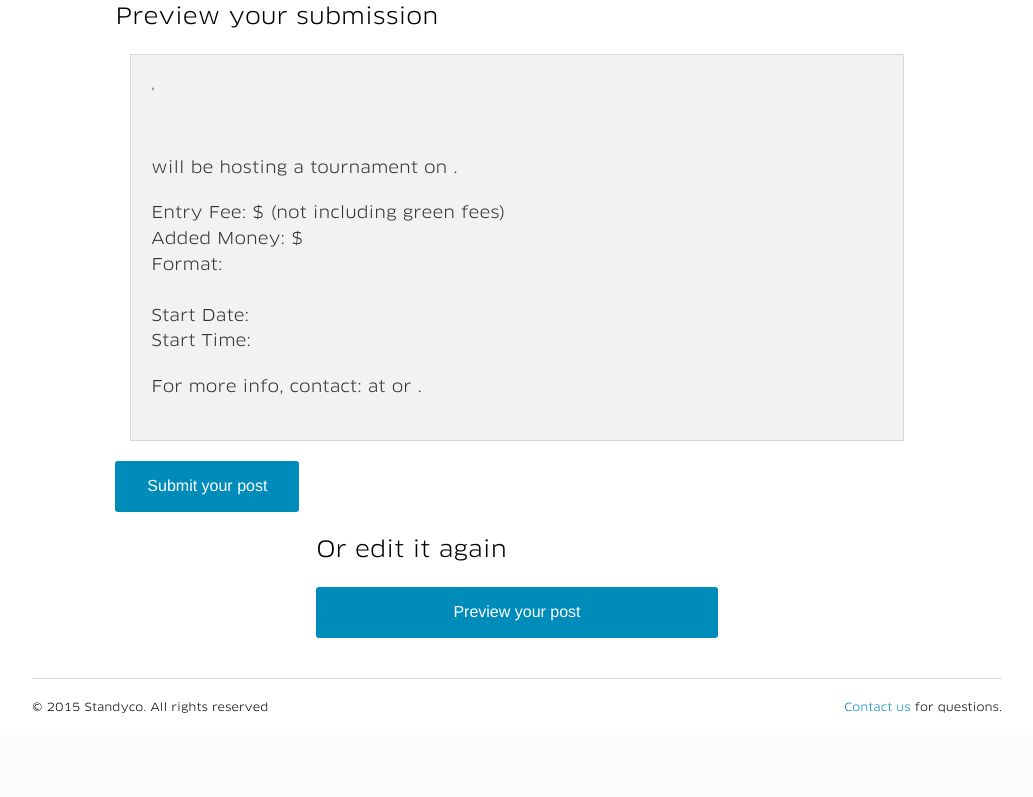
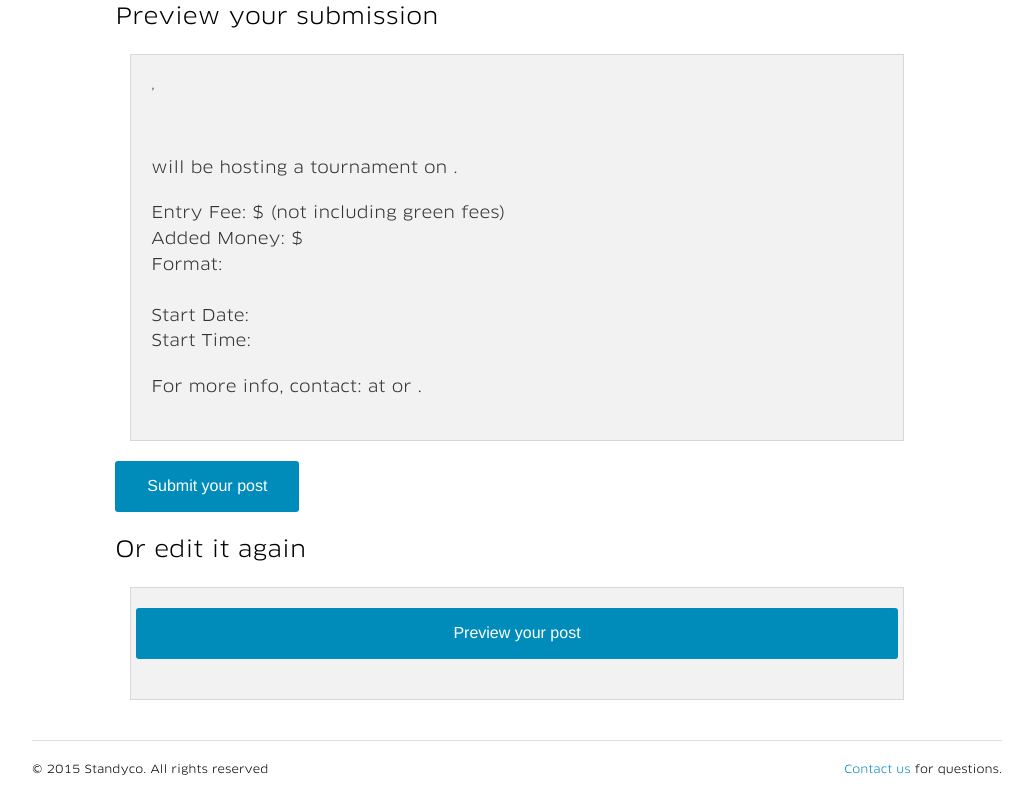
Before and after one commit to sanp/standyco-poolapp, a Django app: template poolapp/apps/post/templates/post/preview.html in a window 1280 px wide. Shown: the part 157-954 px from the top of the page, without its empty margins (123-1156 px from the left). Before the commit the page ends 870 px from the top, so only its background shows below. Run offline with Django 3.2, Linux system fonts and the light colour scheme; the template is opened without the code that fills it: most values are stand-ins (such as "Sample title", 1, 10 or a date in 2020); parts of the project's set-up code (start-up, migrations or seed data) failed here and were passed over; some libraries are stand-ins or nearby versions.

Commit message:
Preview page needs some things fixed

```diff
--- a/poolapp/apps/post/templates/post/preview.html
+++ b/poolapp/apps/post/templates/post/preview.html
@@ -139,12 +139,13 @@ Post a tournament
 
 <!-- Edit again section -->
 <div class="edit-again-section">
-  <div class="large-6 medium-6 large-centered medium-centered columns">
+  <div class="large-12 medium-12 columns">
 
     <div class="section-title row">
       <p>Or edit it again</p>
     </div>
 
+    <div class="panel">
       <div class="row">
         <form action="" method="post">{% csrf_token %}
           {% csrf_token %}
@@ -153,6 +154,7 @@ Post a tournament
           <button type="submit" class="button radius expand">Preview your post</button>
         </form>
       </div>
+    </div>
 
   </div>
 </div>
```
Lines whose indentation alone changed are shown as unchanged.
